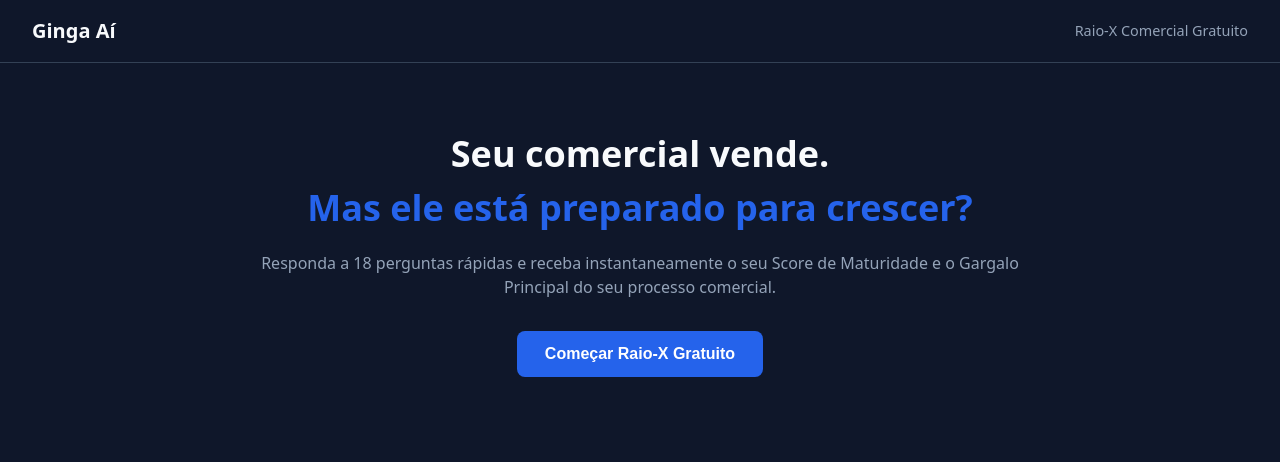
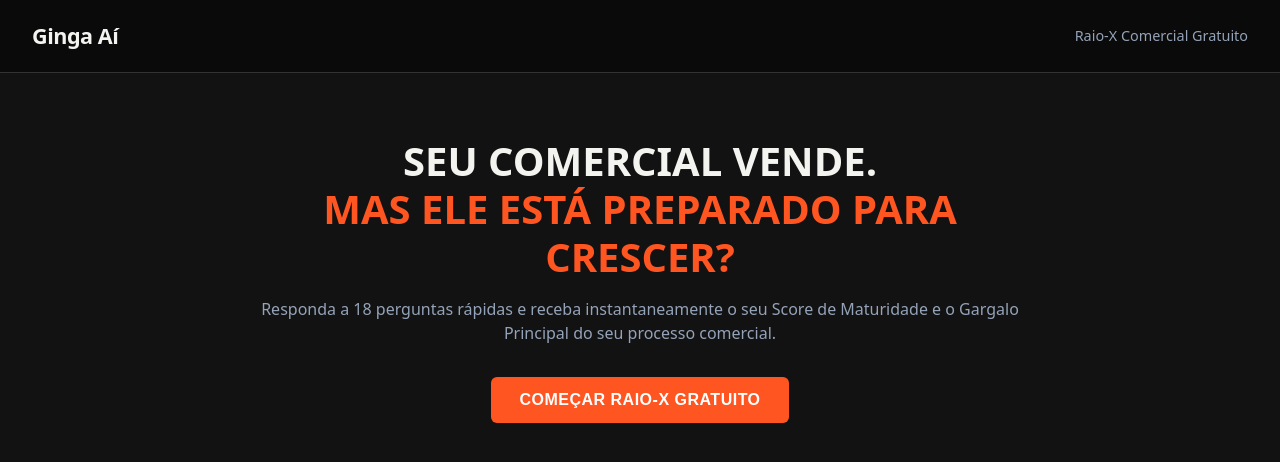
Before and after one commit to CarlosAnjos01/diagnostio_gratuito, a React (Vite) app: page / in a window 1280 px wide. Shown: the top 462 px of the page. Built offline with nearby package versions, Linux system fonts and the light colour scheme.

Commit message:
Update index.css

```diff
--- a/src/index.css
+++ b/src/index.css
@@ -1,40 +1,65 @@
 :root {
-  --primary: #2563eb;
-  --primary-dark: #1d4ed8;
-  --bg: #0f172a;
-  --surface: #1e293b;
-  --text: #f8fafc;
-  --text-muted: #94a3b8;
-  --border: #334155;
-  --accent: #10b981;
+  --primary: #FF5521;
+  --primary-hover: #E0481A;
+  --bg: #121212;
+  --surface: #1E1E1E;
+  --surface-card: #282828;
+  --text: #F3F3F0;
+  --text-muted: #A0A09C;
+  --border: #333333;
+  --danger: #EF4444;
+  --warning: #F59E0B;
+  --success: #10B981;
 }
 
 * { box-sizing: border-box; margin: 0; padding: 0; }
 body { font-family: system-ui, -apple-system, sans-serif; background: var(--bg); color: var(--text); line-height: 1.5; }
 .app-shell { min-height: 100vh; display: flex; flex-direction: column; }
-.topbar { display: flex; justify-content: space-between; align-items: center; padding: 1rem 2rem; border-bottom: 1px solid var(--border); }
-.brand { font-weight: 700; font-size: 1.25rem; color: var(--text); }
-main { flex: 1; max-width: 800px; margin: 0 auto; width: 100%; padding: 2rem 1rem; }
-.hero { text-align: center; margin-top: 2rem; }
-.hero h1 { font-size: 2.25rem; margin-bottom: 1rem; }
+.topbar { display: flex; justify-content: space-between; align-items: center; padding: 1.25rem 2rem; border-bottom: 1px solid var(--border); background: #0A0A0A; }
+.brand { font-weight: 800; font-size: 1.35rem; color: var(--text); letter-spacing: -0.5px; }
+.brand span { color: var(--primary); }
+
+main { flex: 1; max-width: 850px; margin: 0 auto; width: 100%; padding: 2.5rem 1rem; }
+.hero { text-align: center; margin-top: 1.5rem; }
+.hero h1 { font-size: 2.5rem; font-weight: 800; margin-bottom: 1rem; line-height: 1.2; text-transform: uppercase; }
 .hero h1 span { color: var(--primary); }
-.primary-button { background: var(--primary); color: white; border: none; padding: 0.875rem 1.75rem; border-radius: 0.5rem; font-weight: 600; cursor: pointer; display: inline-flex; align-items: center; gap: 0.5rem; font-size: 1rem; }
-.primary-button:hover { background: var(--primary-dark); }
-.primary-button:disabled { opacity: 0.5; cursor: not-allowed; }
-.secondary-button { background: transparent; color: var(--text); border: 1px solid var(--border); padding: 0.75rem 1.5rem; border-radius: 0.5rem; cursor: pointer; display: inline-flex; align-items: center; gap: 0.5rem; }
-.form-container, .diagnostic-container, .result-container { background: var(--surface); border: 1px solid var(--border); border-radius: 0.75rem; padding: 2rem; }
+
+.primary-button { background: var(--primary); color: #FFFFFF; border: none; padding: 0.875rem 1.75rem; border-radius: 0.375rem; font-weight: 700; cursor: pointer; display: inline-flex; align-items: center; justify-content: center; gap: 0.5rem; font-size: 1rem; text-transform: uppercase; letter-spacing: 0.5px; transition: all 0.2s; }
+.primary-button:hover { background: var(--primary-hover); transform: translateY(-1px); }
+.primary-button:disabled { opacity: 0.5; cursor: not-allowed; transform: none; }
+.secondary-button { background: transparent; color: var(--text); border: 1px solid var(--border); padding: 0.75rem 1.5rem; border-radius: 0.375rem; cursor: pointer; font-weight: 600; }
+
+.form-container, .diagnostic-container, .result-container { background: var(--surface); border: 1px solid var(--border); border-radius: 0.5rem; padding: 2rem; }
 .form-grid { display: grid; grid-template-columns: 1fr 1fr; gap: 1rem; margin: 1.5rem 0; }
 @media (max-width: 600px) { .form-grid { grid-template-columns: 1fr; } }
 .field { display: flex; flex-direction: column; gap: 0.35rem; font-size: 0.875rem; color: var(--text-muted); }
-.field input, .field select { background: var(--bg); border: 1px solid var(--border); color: var(--text); padding: 0.65rem; border-radius: 0.375rem; font-size: 0.95rem; }
+.field input { background: var(--bg); border: 1px solid var(--border); color: var(--text); padding: 0.75rem; border-radius: 0.375rem; font-size: 0.95rem; }
+.field input:focus { border-color: var(--primary); outline: none; }
+
 .progress { height: 6px; background: var(--border); border-radius: 3px; margin: 1rem 0 2rem; overflow: hidden; }
 .progress div { height: 100%; background: var(--primary); transition: width 0.3s; }
+
 .answer-list { display: flex; flex-direction: column; gap: 0.75rem; margin: 1.5rem 0; }
-.answer-option { background: var(--bg); border: 1px solid var(--border); color: var(--text); padding: 1rem; border-radius: 0.5rem; text-align: left; cursor: pointer; display: flex; align-items: center; gap: 1rem; }
-.answer-option.selected { border-color: var(--primary); background: #1e3a8a33; }
-.answer-number { background: var(--border); width: 28px; height: 28px; border-radius: 50%; display: flex; align-items: center; justify-content: center; font-weight: bold; font-size: 0.85rem; }
-.answer-option.selected .answer-number { background: var(--primary); }
+.answer-option { background: var(--bg); border: 1px solid var(--border); color: var(--text); padding: 1rem; border-radius: 0.375rem; text-align: left; cursor: pointer; display: flex; align-items: center; gap: 1rem; transition: all 0.2s; }
+.answer-option:hover { border-color: var(--primary); }
+.answer-option.selected { border-color: var(--primary); background: #FF552115; }
+.answer-number { background: var(--border); color: var(--text); width: 32px; height: 32px; border-radius: 50%; display: flex; align-items: center; justify-content: center; font-weight: 700; font-size: 0.9rem; flex-shrink: 0; }
+.answer-option.selected .answer-number { background: var(--primary); color: #FFF; }
 .answer-copy { flex: 1; display: flex; flex-direction: column; }
 .answer-copy small { color: var(--text-muted); font-size: 0.8rem; }
+
 .diagnostic-actions { display: flex; justify-content: space-between; margin-top: 1.5rem; }
-.score-badge { font-size: 3.5rem; font-weight: 800; color: var(--primary); text-align: center; margin: 1rem 0; }
+
+/* Resultado Enriquecido */
+.score-badge { font-size: 4rem; font-weight: 900; color: var(--primary); text-align: center; margin: 0.5rem 0; line-height: 1; }
+.dimension-card { background: var(--bg); padding: 1rem 1.25rem; border-radius: 0.375rem; border: 1px solid var(--border); margin-bottom: 0.75rem; }
+.dimension-header { display: flex; justify-content: space-between; margin-bottom: 0.5rem; font-weight: 600; font-size: 0.95rem; }
+.dim-bar-bg { height: 8px; background: var(--border); border-radius: 4px; overflow: hidden; }
+.dim-bar-fill { height: 100%; border-radius: 4px; transition: width 0.5s; }
+
+.section-block { background: var(--bg); border: 1px solid var(--border); border-radius: 0.5rem; padding: 1.5rem; margin-top: 1.5rem; text-align: left; }
+.section-title { font-size: 1.1rem; font-weight: 700; margin-bottom: 1rem; display: flex; align-items: center; gap: 0.5rem; text-transform: uppercase; letter-spacing: 0.5px; }
+
+.bottleneck-item { padding: 0.85rem; background: var(--surface); border-left: 4px solid var(--primary); border-radius: 0 0.375rem 0.375rem 0; margin-bottom: 0.75rem; }
+.roadmap-step { display: flex; gap: 1rem; margin-bottom: 1rem; background: var(--surface); padding: 1rem; border-radius: 0.375rem; border: 1px solid var(--border); }
+.step-num { background: var(--primary); color: #FFF; width: 28px; height: 28px; border-radius: 50%; display: flex; align-items: center; justify-content: center; font-weight: 800; font-size: 0.85rem; flex-shrink: 0; }
```
